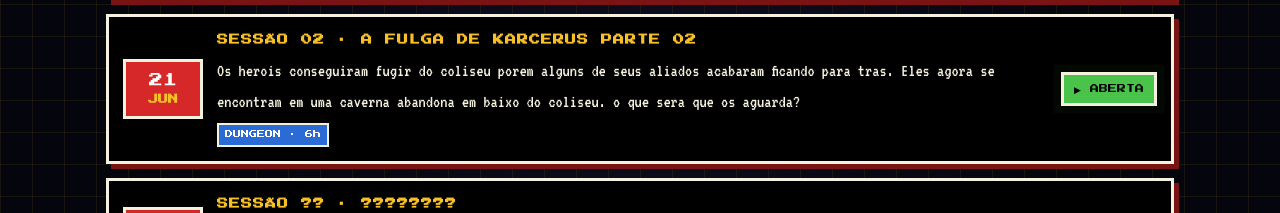
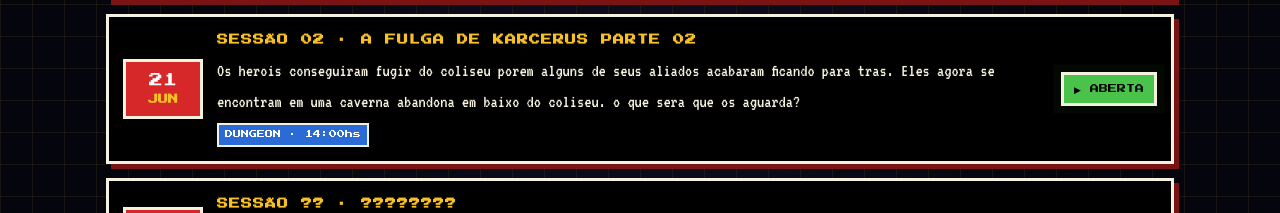
Before and after one commit to Neblina793/era-dos-herois, a plain HTML site: page index.html in a window 1280 px wide. Shown: the part 3420-3633 px from the top of the page. Drawn offline with Linux system fonts and the light colour scheme.

Commit message:
Add files via upload

```diff
--- a/index.html
+++ b/index.html
@@ -244,7 +244,7 @@
           <div class="session-body">
             <h3>SESSÃO 02 · A FULGA DE KARCERUS PARTE 02</h3>
             <p>Os herois conseguiram fugir do coliseu porem alguns de seus aliados acabaram ficando para tras. Eles agora se encontram em uma caverna abandona em baixo do coliseu. o que sera que os aguarda?</p>
-            <span class="tag">DUNGEON · 6h</span>
+            <span class="tag">DUNGEON · 14:00hs</span>
           </div>
           <span class="status open">▶ ABERTA</span>
         </li>
```
